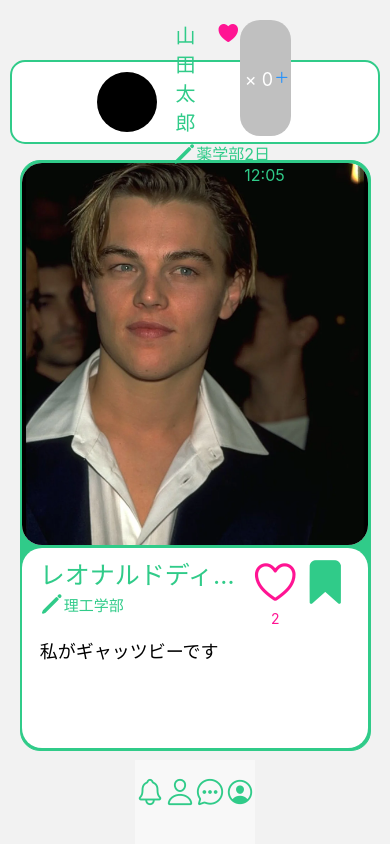
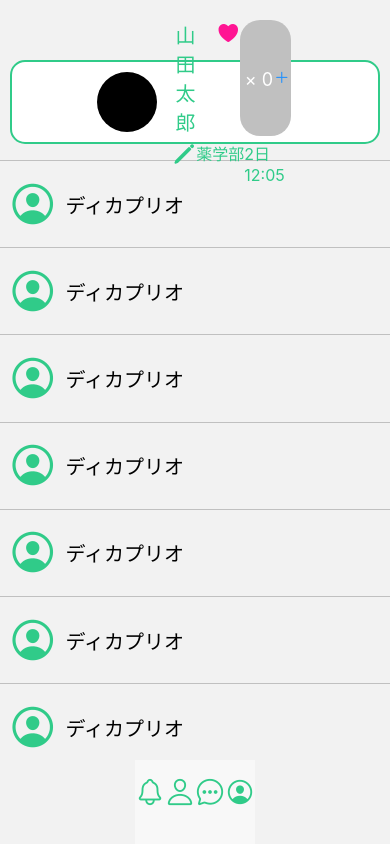
Before and after one commit to show-creater/ritsu-match, a React Native app in the folder frontend/: screen /Talk in a window 390 px wide. Built offline with nearby package versions, Linux system fonts and the light colour scheme.

Commit message:
トーク一覧画面作成

```diff
--- a/frontend/package.json
+++ b/frontend/package.json
@@ -14,6 +14,7 @@
     "@types/react": "~18.2.45",
     "expo": "~50.0.14",
     "expo-status-bar": "~1.11.1",
+    "firebase": "^10.11.1",
     "react": "18.2.0",
     "react-native": "0.73.6",
     "react-native-screens": "~3.29.0",
--- a/frontend/src/component/navigator/Home.tsx
+++ b/frontend/src/component/navigator/Home.tsx
@@ -4,6 +4,7 @@ import { Ionicons } from '@expo/vector-icons';
 import HomeView from '../../view/Home/HomeView';
 import MyPage from '../../view/Home/MyPage';
 import Friends from '../../view/Home/Friends';
+import Talk from '../../view/Home/Talk';
 
 const Tab = createBottomTabNavigator();
 const Home = () => {
@@ -28,7 +29,7 @@ const Home = () => {
                 ),
             }}>
             </Tab.Screen>
-            <Tab.Screen  name='Talk' component={HomeView}
+            <Tab.Screen  name='Talk' component={Talk}
                 options={{
                     headerShown:false,
                     tabBarIcon: ({focused}) => (<Ionicons name="chatbubble-ellipses-outline" size={24} color='#30CB89' />
--- a/frontend/src/view/Home/MyPage.tsx
+++ b/frontend/src/view/Home/MyPage.tsx
@@ -1,12 +1,31 @@
-import React from 'react';
+import React, { useRef } from 'react';
 import { Dimensions, Text, View, StyleSheet, ScrollView, ImageBackground, Image } from 'react-native';
 import { Ionicons } from '@expo/vector-icons';
 import HomeFooter from '../../component/footer/HomeFooter';
 import { AntDesign } from '@expo/vector-icons';
+import { Animated, PanResponder } from 'react-native';
+
 
 const MyPage=({navigation})=>{
     const windowWidth = Dimensions.get('window').width;
     const windowHeight = Dimensions.get('window').height;
+    const pan = useRef(new Animated.ValueXY()).current;
+
+    // PanResponderを設定し、ユーザーのドラッグ操作を管理する
+    const panResponder = PanResponder.create({
+      onStartShouldSetPanResponder: () => true,
+      onPanResponderMove: Animated.event(
+        [null, { dx: pan.x, dy: pan.y }], // ドラッグによる位置の変更をpanに直接反映
+        { useNativeDriver: false }
+      ),
+      onPanResponderRelease: () => {
+        // ドラッグ終了時にアニメーションで元の位置に戻す
+        Animated.spring(pan, {
+          toValue: { x: 0, y: 100 },
+          useNativeDriver: false
+        }).start();
+      }
+    });
     const styles=StyleSheet.create({
         body: {
             flexDirection: 'column',
--- /dev/null
+++ b/frontend/src/view/Home/Talk.tsx
@@ -0,0 +1,170 @@
+import React from 'react';
+import { Dimensions, Text, View, StyleSheet, ScrollView, ImageBackground, Image } from 'react-native';
+import { Ionicons } from '@expo/vector-icons';
+import HomeFooter from '../../component/footer/HomeFooter';
+import { AntDesign } from '@expo/vector-icons';
+
+const Talk = ({ navigation }) => {
+    const windowHeight = Dimensions.get('window').height;
+    const a = 0;
+    const styles = StyleSheet.create({
+        header: {
+            flexDirection: 'row',
+            margin: 10,
+            borderRadius: 15,
+            borderWidth: 2,
+            borderColor: '#30CB89',
+            height: '10%',
+            alignItems: 'center',
+            justifyContent: 'center',
+            position: 'absolute',
+            width: '95%',
+            top: 50,
+            backgroundColor: 'white',
+            zIndex: 1
+        },
+        icon: {
+            backgroundColor: 'black',
+            borderRadius: 100,
+            height: 60,
+            width: 60,
+            marginLeft: 40,
+            marginRight: 10
+        },
+        informations: {
+            flexDirection: 'column',
+        },
+        NameHeart: {
+            flexDirection: 'row',
+            justifyContent: 'space-between',
+            width: '75%',
+            paddingLeft: '5%',
+            paddingBottom: 5
+
+        },
+        heart: {
+            flexDirection: 'row',
+            justifyContent: 'flex-end'
+        },
+        heartCount: {
+            backgroundColor: 'silver',
+            width: '60%',
+            borderRadius: 20,
+            alignItems: 'center',
+            flexDirection: 'row',
+            justifyContent: 'space-between',
+            paddingRight: '5%'
+        },
+        FucilityDate: {
+            flexDirection: 'row',
+            justifyContent: 'space-between',
+            width: '70%',
+            paddingLeft: '3%'
+        },
+        personlist: {
+            width: '100%',
+            height: 16000,
+            marginTop: 160,
+            alignItems: 'center',
+            flexDirection: 'column',
+            marginBottom: 900
+        },
+        footer: {
+            position: 'absolute',
+            bottom: 0,
+            height: '10%',
+            justifyContent: 'center',
+            alignItems: 'center',
+            width: '100%',
+        },
+        personInfo: {
+            width: '100%',
+            justifyContent: 'flex-start',
+            borderTopWidth: 1,
+            borderTopColor: 'silver',
+            flexDirection: 'row',
+            paddingLeft: '2%',
+            alignItems: 'center',
+            paddingVertical: '4%'
+        }
+
+
+
+    });
+    return (
+        <View style={{ flex: 1, alignItems: 'center', height: 1000 }}>
+            <View style={styles.header}>
+                <View style={styles.icon}></View>
+                <View style={styles.informations}>
+                    <View style={styles.NameHeart}>
+                        <Text style={{ fontSize: 20, color: '#30CB89' }}>{'山田太郎'}</Text>
+                        <View style={styles.heart}>
+                            <Ionicons name="heart" size={24} color="deeppink" />
+                            <View style={styles.heartCount}>
+                                <Text style={{ fontSize: 18, paddingLeft: '10%', color: 'white' }}>{`× ${a}　`}</Text>
+                                <AntDesign name="plus" size={15} color="dodgerblue" />
+                            </View>
+                        </View>
+                    </View>
+                    <View style={styles.FucilityDate}>
+                        <View style={{ flexDirection: 'row' }}>
+                            <Ionicons name="pencil" size={24} color='#30CB89' />
+                            <Text style={{ fontSize: 16, color: '#30CB89' }}>{'薬学部'}</Text>
+                        </View>
+                        <Text style={{ fontSize: 16, color: '#30CB89' }}>{'2日 12:05'}</Text>
+                    </View>
+                </View>
+            </View>
+            <ScrollView style={{ width: '100%' }}>
+                <View style={styles.personlist}>
+                    <View style={styles.personInfo}>
+                        <View style={{paddingRight: '2%'}}>
+                            <Ionicons name="person-circle-outline" size={50} color="#30CB89" />
+                        </View>
+                        <Text style={{fontSize: 20}}>ディカプリオ</Text>
+                    </View>
+                    <View style={styles.personInfo}>
+                        <View style={{paddingRight: '2%'}}>
+                            <Ionicons name="person-circle-outline" size={50} color="#30CB89" />
+                        </View>
+                        <Text style={{fontSize: 20}}>ディカプリオ</Text>
+                    </View>
+                    <View style={styles.personInfo}>
+                        <View style={{paddingRight: '2%'}}>
+                            <Ionicons name="person-circle-outline" size={50} color="#30CB89" />
+                        </View>
+                        <Text style={{fontSize: 20}}>ディカプリオ</Text>
+                    </View>
+                    <View style={styles.personInfo}>
+                        <View style={{paddingRight: '2%'}}>
+                            <Ionicons name="person-circle-outline" size={50} color="#30CB89" />
+                        </View>
+                        <Text style={{fontSize: 20}}>ディカプリオ</Text>
+                    </View>
+                    <View style={styles.personInfo}>
+                        <View style={{paddingRight: '2%'}}>
+                            <Ionicons name="person-circle-outline" size={50} color="#30CB89" />
+                        </View>
+                        <Text style={{fontSize: 20}}>ディカプリオ</Text>
+                    </View>
+                    <View style={styles.personInfo}>
+                        <View style={{paddingRight: '2%'}}>
+                            <Ionicons name="person-circle-outline" size={50} color="#30CB89" />
+                        </View>
+                        <Text style={{fontSize: 20}}>ディカプリオ</Text>
+                    </View>
+                    <View style={styles.personInfo}>
+                        <View style={{paddingRight: '2%'}}>
+                            <Ionicons name="person-circle-outline" size={50} color="#30CB89" />
+                        </View>
+                        <Text style={{fontSize: 20}}>ディカプリオ</Text>
+                    </View>
+                </View>
+            </ScrollView>
+            <View style={styles.footer}>
+                <HomeFooter navigation={navigation} />
+            </View>
+        </View>
+    )
+};
+export default Talk;
```
Also changed, not shown: frontend/firebaseConfig.js (added, +21 -0 lines), 1 other file (tests, documents, lock files or other folders).
